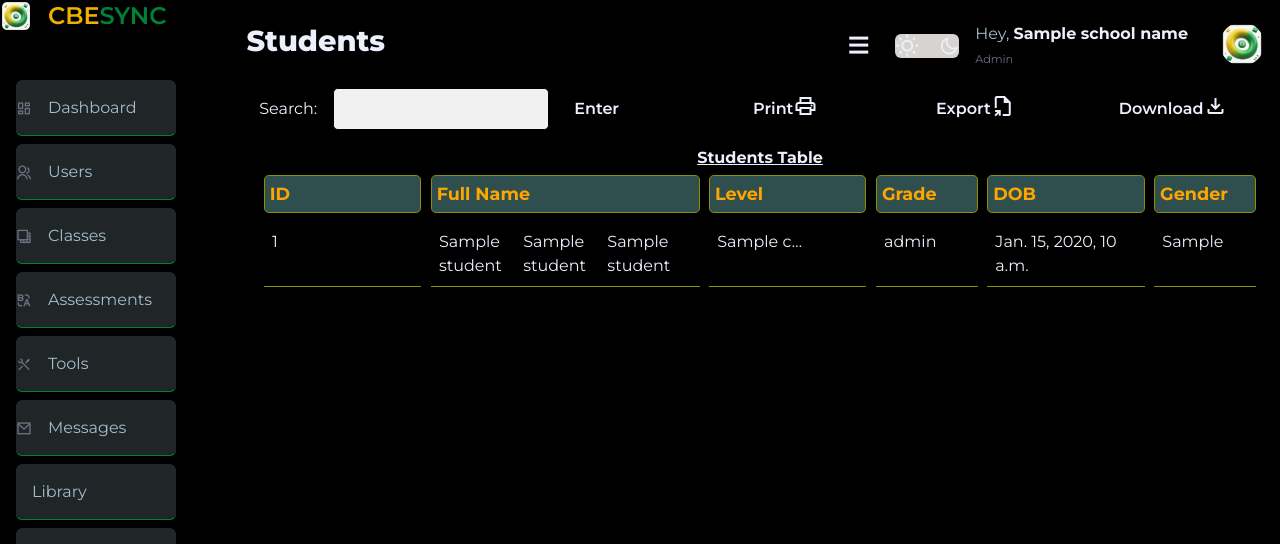
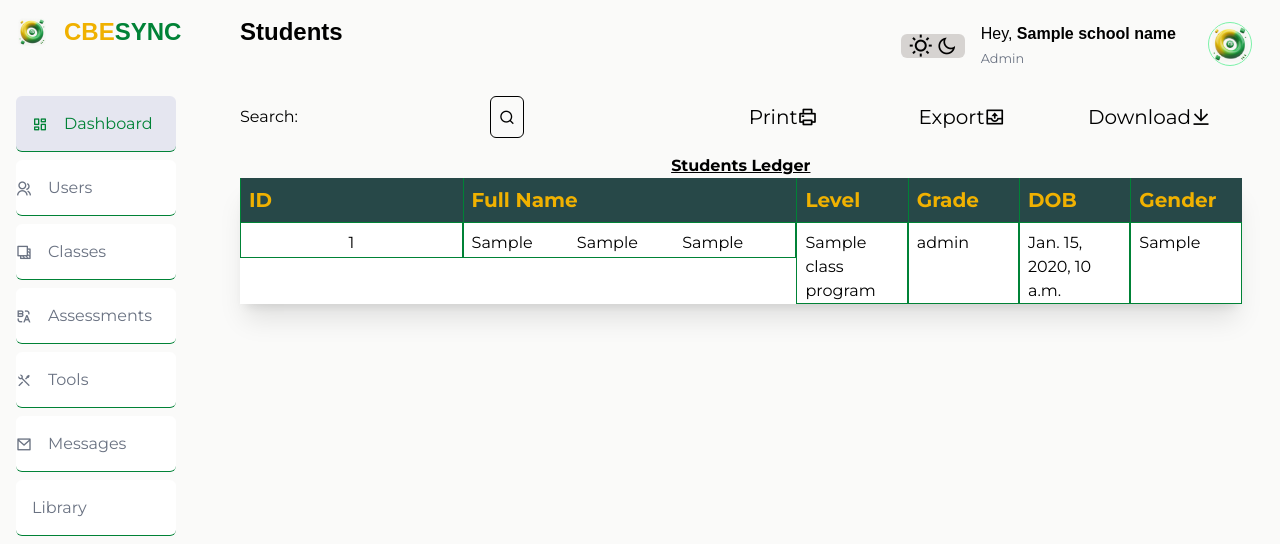
Before and after one commit to MOHAMMEDJUMA573/cbesync, a Django app: template src/schools/templates/schools/dashl1/school_index_students.html in a window 1280 px wide. Shown: the top 544 px of the page. Run offline with Django 5.2, Linux system fonts and the light colour scheme; the template is opened without the code that fills it: most values are stand-ins (such as "Sample title", 1, 10 or a date in 2020); form fields are guessed from the names that the template uses; parts of the project's set-up code (start-up, migrations or seed data) failed here and were passed over; some libraries are stand-ins or nearby versions; some web fonts are replaced.

Commit message:
Added student ledger tailwindcss version

```diff
--- a/src/schools/templates/schools/dashl0/school_assess.html
+++ b/src/schools/templates/schools/dashl0/school_assess.html
@@ -7,7 +7,7 @@
 {% endblock head_css %}
 {% block head_title %} {{block.super}}-{{page_title}}  {% endblock head_title %}
 {% block content %}
-  <div class="grid grid-cols-1 w-[97%] mt-0 mb-0 gap-5">
+  <div class="grid grid-cols-1 w-full md:w-[97%] mt-0 mb-0 gap-5">
 	<!--Side bar menu-->
     {% block sidemenu%}
 		{% include 'schools/base/navbar.html' %}
--- a/src/schools/templates/schools/dashl0/school_classmng.html
+++ b/src/schools/templates/schools/dashl0/school_classmng.html
@@ -6,7 +6,7 @@
 {% endblock head_css %}
 {% block head_title %} {{block.super}}-{{page_title}}  {% endblock head_title %}
 {% block content %}
-  <div class="grid grid-cols-1 w-[97%] mt-0 mb-0 gap-5">
+  <div class="grid grid-cols-1 w-full md:w-[97%] mt-0 mb-0 gap-5">
 	<!--Side bar menu-->
     {% block sidemenu%}
 		{% include 'schools/base/navbar.html' %}
--- a/src/schools/templates/schools/dashl0/school_index.html
+++ b/src/schools/templates/schools/dashl0/school_index.html
@@ -6,7 +6,7 @@
 {% endblock head_css %}
 {% block head_title %} {{block.super}}-{{page_title}}  {% endblock head_title %}
 {% block content %}
-  <div class="grid grid-cols-1 w-[97%] mt-0 mb-0 gap-5">
+  <div class="grid grid-cols-1 w-full md:w-[97%] mt-0 mb-0 gap-5">
 	<!--Side bar menu-->
     {% block sidemenu%}
 		{% include 'schools/base/navbar.html' %}
--- a/src/schools/templates/schools/dashl0/school_usermng.html
+++ b/src/schools/templates/schools/dashl0/school_usermng.html
@@ -6,7 +6,7 @@
 {% endblock head_css %}
 {% block head_title %} {{block.super}}-{{page_title}}  {% endblock head_title %}
 {% block content %}
-  <div class="grid grid-cols-1 w-[97%] mt-0 mb-0 gap-5">
+  <div class="grid grid-cols-1 w-full md:w-[97%] mt-0 mb-0 gap-5">
 	<!--Side bar menu-->
     {% block sidemenu%}
 		{% include 'schools/base/navbar.html' %}
--- a/src/schools/templates/schools/dashl1/school_index_students.html
+++ b/src/schools/templates/schools/dashl1/school_index_students.html
@@ -1,132 +1,139 @@
 {% extends 'schools/base/base.html' %}
 {% load static%}
 {% block head_css %}
-    {% include 'base/schools/css.html' %} <!--To be deleted-->
-    <link rel="stylesheet" href="{% static 'schools/css/dashl1/school_index_bledger.css'%}">
+	<!-- no custom css  -->
 {% endblock head_css %}
 {% block head_title %} {{block.super}}-{{page_title}}  {% endblock head_title %}
 {% block content %}
-	<div class="top-level-box">
+    <div class="grid grid-cols-1 w-full md:w-[97%] mt-0 mb-0 gap-5">
 			<!--Side bar menu-->
 			{% block sidemenu%}
 					{% include 'schools/base/navbar.html'%}
 			{% endblock sidemenu%}
 			<!--main body-->
-	<main>
-		<h1 class="main-header">Students</h1>
-		<div class="main-grid">
-            <div class="maing-top-utils">
-                <div class="maing-topu-p">
-                    <form action="{% url 'schools:school_student_ledgerview' %}" class="maing-topu-p" method="post">
+			<main class="p-4 md:p-0 md:ml-32 lg:ml-60 mt-4 ">
+				<p class="text-2xl font-bold font-sgothic relative -top-4 md:top-0">Students</p>
+				<div class="relative top-12">
+					<!-- main top utils  -->
+					<div class="grid grid-cols-1 md:grid-cols-3 lg:grid-cols-6 gap-4 mb-4">
+						<div class="flex items-center col-span-2 lg:col-span-3">
+							<form action="{% url 'schools:school_student_ledgerview' %}" class="flex items-center" method="post">
 								{% csrf_token %}
 									<label for="id_student_data">
 										Search:
 										<!--  <p>{{form.student_data.errors}}</p>  -->
 									</label>
 									{{form.student_data}}
-                        <button class="sButton" type="submit" name="st_ledger_search">Enter</button>
+									<button type="submit" name="st_ledger_search" class="p-2 flex rounded-md border cursor-pointer">
+											<i class="ri-search-line"></i>
+									</button>
 							</form>
 						</div>
-                <form action="{% url 'schools:school_student_ledgerview' %}" class="maing-topu-p" method="post">
+						<form action="{% url 'schools:school_student_ledgerview' %}" method="post" class="flex items-center">
 							{% csrf_token %}
-                    <button type="submit" class="maing-topu-p" name="st_ledger_print">
-                        <div class="maing-tpp-label">Print</div>
-                        <div class="maing-tpp-label">
-                            <span class="material-symbols-outlined">print</span>
+							<button type="submit" class="flex items-center" name="st_ledger_print">
+								<div class="text-xl cursor-pointer">Print</div>
+								<div class="text-xl cursor-pointer">
+										<i class="ri-printer-line"></i>
 								</div>
 							</button>
 						</form>
-                <form class="maing-topu-p">
-                    <button class="maing-topu-p">
-                        <div class="maing-tpp-label">Export</div>
-                        <div class="maing-tpp-label">
-                            <span class="material-symbols-outlined">file_export</span>
+						<form class="items-center hidden lg:flex">
+							<button class="flex items-center">
+								<div class="text-xl cursor-pointer">Export</div>
+								<div class="text-xl cursor-pointer">
+										<i class="ri-export-line"></i>
 								</div>
 							</button>
 						</form>
-                <form class="maing-topu-p">
-                    <button class="maing-topu-p">
-                        <div class="maing-tpp-label">Download</div>
-                        <div class="maing-tpp-label">
-                            <span class="material-symbols-outlined">download</span>
+						<form class="items-center hidden lg:flex">
+							<button class="flex items-center">
+								<div class="text-xl cursor-pointer">Download</div>
+								<div class="text-xl cursor-pointer">
+									<i class="ri-download-line"></i>
 								</div>
 							</button>
 						</form>
-
 					</div>
-            <!--DIv to display when the there is data from the serch method-->
+					<!-- search results -->
 					{% if search_results is None %}
 							<!--Not a post request-->
 					{% elif search_results == "empty" %}
-            <div class="main-data-grid">
+						<div class="mb-4">
 								<ul class="errorlist">
 										<li>No such user</li>
 								</ul>
 						</div>
 					{% else %}
-                <div class="main-data-grid">
+						<div class="mb-4">
+							<div class="flex items-center justify-center underline font-bold text-srezs">
+									Search Results
+							</div>
+							<div class="flex flex-col">
 								{% for student in search_results %}
 									{% if forloop.first %}
-                            <div class="maing-data-header search-results">
-                                Search Results
-                            </div>
-                            <div class="maing-data-table">
-                                <div class="maingt-header-row">
-                                    <div class="maingth-data">ID</div>
-                                    <div class="maingth-data">Full Name</div>
-                                    <div class="maingth-data">Level</div>
-                                    <div class="maingth-data">Grade</div>
-                                    <div class="maingth-data">DOB</div>
-                                    <div class="maingth-data">Gender</div>
-                                </div>
-                        {% endif %}
-                            <div class="maingt-data-row search-results">
-                                <div class="maingtr-data">{{ student.student_id|truncatechars:12 }}</div>
-                                <div class="maingtr-data">
-                                    <div class="maingtr-data-p1">{{ student.student_first_name }}</div>
-                                    <div class="maingtr-data-p1">{{ student.student_middle_name }}</div>
-                                    <div class="maingtr-data-p1">{{ student.student_last_name }}</div>
-                                </div>
-                                <div class="maingtr-data">{{student.student_class.class_program.program_name|truncatechars:9}}</div>
-                                <div class="maingtr-data">{{student.student_class.class_level_str}}</div>
-                                <div class="maingtr-data">{{ student.student_dob }}</div>
-                                <div class="maingtr-data">{{ student.student_gender }}</div>
-                            </div>
-                        {% if forloop.last %}
-                            <!--Close the open table-->
+									<!-- ledger header  -->
+									<div class="grid grid-cols-4 md:grid-cols-5 lg:grid-cols-8 xl:grid-cols-9 bg-white">
+											<div class="bg-tablebg text-cbep1 border-l border-primary col-span-2 font-bold text-xl p-2">ID</div>
+											<div class="bg-tablebg text-cbep1 border-l border-primary col-span-2 lg:col-span-3 font-bold text-xl p-2">Full Name</div>
+											<div class="bg-tablebg text-cbep1 border-l border-primary font-bold text-xl p-2 hidden lg:flex">Level</div>
+											<div class="bg-tablebg text-cbep1 border-l border-primary font-bold text-xl p-2 hidden md:flex">Grade</div>
+											<div class="bg-tablebg text-cbep1 border-l border-primary font-bold text-xl p-2 hidden xl:flex" title="Date of birth">DOB</div>
+											<div class="bg-tablebg text-cbep1 border-l border-primary font-bold text-xl p-2 hidden lg:flex">Gender</div>
 									</div>
 									{% endif %}
 								{% endfor %}
+								<div class="max-h-144 overflow-auto cursor-pointer" id="stdtblbody">
+									{% for student in search_results %}
+										<div class="grid grid-cols-4 md:grid-cols-5 lg:grid-cols-8 xl:grid-cols-9 bg-white text-srezs">
+											<div class="border border-primary flex col-span-2 justify-center p-2 pb-0 max-h-9 overflow-auto">{{student.student_id}}</div>
+											<div class="border border-primary col-span-2 lg:col-span-3 flex p-2 pb-0 max-h-9 overflow-auto">
+													<span class="mr-2">{{ student.student_first_name }}</span>
+													<span class="mr-2">{{ student.student_middle_name }}</span>
+													<span class="mr-2">{{ student.student_last_name }}</span>
+											</div>
+											<div class="border border-primary justify-start p-2 pb-0 hidden lg:flex">{{student.student_class.class_program.program_name}}</div>
+											<div class="border border-primary justify-start p-2 pb-0 hidden md:flex">{{student.student_class.class_level_str}}</div>
+											<div class="border border-primary justify-start p-2 pb-0 hidden xl:flex">{{student.student_dob}}</div>
+											<div class="border border-primary justify-start p-2 pb-0 hidden lg:flex">{{student.student_gender}}</div>
+										</div>
+									{% endfor %}
+								</div>
+							</div>
 						</div>
 					{% endif %}
-            <!--XXX-->
-            <div class="maing-data-grid">
-                <div class="maing-data-header">
-                    Students Table
+					<!-- Student Ledger -->
+					<div class="">
+						<div class="flex items-center justify-center underline font-bold">
+								Students Ledger
 						</div>
-                <div class="maing-data-table">
-                    <div class="maingt-header-row">
-                        <div class="maingth-data">ID</div>
-                        <div class="maingth-data">Full Name</div>
-                        <div class="maingth-data">Level</div>
-                        <div class="maingth-data">Grade</div>
-                        <div class="maingth-data">DOB</div>
-                        <div class="maingth-data">Gender</div>
+						<div class="flex flex-col shadow-xl">
+							<!-- ledger header  -->
+							<div class="grid grid-cols-4 md:grid-cols-5 lg:grid-cols-8 xl:grid-cols-9 bg-white">
+									<div class="bg-tablebg text-cbep1 border-l border-primary col-span-2 font-bold text-xl p-2">ID</div>
+									<div class="bg-tablebg text-cbep1 border-l border-primary col-span-2 lg:col-span-3 font-bold text-xl p-2">Full Name</div>
+									<div class="bg-tablebg text-cbep1 border-l border-primary font-bold text-xl p-2 hidden lg:flex">Level</div>
+									<div class="bg-tablebg text-cbep1 border-l border-primary font-bold text-xl p-2 hidden md:flex">Grade</div>
+									<div class="bg-tablebg text-cbep1 border-l border-primary font-bold text-xl p-2 hidden xl:flex" title="Date of birth">DOB</div>
+									<div class="bg-tablebg text-cbep1 border-l border-primary font-bold text-xl p-2 hidden lg:flex">Gender</div>
 							</div>
+							<!-- ledger body  -->
+							<div class="max-h-144 overflow-auto cursor-pointer" id="stdtblbody">
 								{% for student in school_students%}
-                    <div class="maingt-data-row">
-                        <div class="maingtr-data">{{student.student_id|truncatechars:12}}</div>
-                        <div class="maingtr-data">
-                            <div class="maingtr-data-p1">{{student.student_first_name}}</div>
-                            <div class="maingtr-data-p1">{{student.student_middle_name}}</div>
-                            <div class="maingtr-data-p1">{{student.student_last_name}}</div>
+									<div class="grid grid-cols-4 md:grid-cols-5 lg:grid-cols-8 xl:grid-cols-9 bg-white">
+										<div class="border border-primary flex col-span-2 justify-center p-2 pb-0 max-h-9 overflow-auto">{{student.student_id}}</div>
+										<div class="border border-primary col-span-2 lg:col-span-3 flex p-2 pb-0 max-h-9 overflow-auto">
+											<span class="mr-2">{{student.student_first_name}}</span>
+											<span class="mr-2">{{student.student_middle_name}}</span>
+											<span class="mr-2">{{student.student_last_name}}</span>
 										</div>
-                        <div class="maingtr-data">{{student.student_class.class_program.program_name|truncatechars:9}}</div>
-                        <div class="maingtr-data">{{student.student_class.class_level_str}}</div>
-                        <div class="maingtr-data">{{student.student_dob}}</div>
-                        <div class="maingtr-data">{{student.student_gender}}</div>
+										<div class="border border-primary justify-start p-2 pb-0 hidden lg:flex">{{student.student_class.class_program.program_name}}</div>
+										<div class="border border-primary justify-start p-2 pb-0 hidden md:flex">{{student.student_class.class_level_str}}</div>
+										<div class="border border-primary justify-start p-2 pb-0 hidden xl:flex">{{student.student_dob}}</div>
+										<div class="border border-primary justify-start p-2 pb-0 hidden lg:flex">{{student.student_gender}}</div>
 									</div>
 								{% endfor %}
+							</div>
 						</div>
 					</div>
 				</div>
--- a/src/staticfilesdev/project/index.css
+++ b/src/staticfilesdev/project/index.css
@@ -65,6 +65,7 @@
     --color-inputbg: #e3e3e3;
     --color-tablebg: #274848;
     --color-info: #ff00dd;
+    --color-srezs: #6d6dff;
   }
 }
 @layer base {
@@ -297,6 +301,12 @@
   .mt-12 {
     margin-top: calc(var(--spacing) * 12);
   }
+  .mr-2 {
+    margin-right: calc(var(--spacing) * 2);
+  }
+  .mr-4 {
+    margin-right: calc(var(--spacing) * 4);
+  }
   .mb-0 {
     margin-bottom: calc(var(--spacing) * 0);
   }
@@ -956,11 +994,21 @@
       display: block;
     }
   }
+  .md\:flex {
+    @media (width >= 48rem) {
+      display: flex;
+    }
+  }
   .md\:hidden {
     @media (width >= 48rem) {
       display: none;
     }
   }
+  .md\:w-\[97\%\] {
+    @media (width >= 48rem) {
+      width: 97%;
+    }
+  }
   .md\:w-auto {
     @media (width >= 48rem) {
       width: auto;
@@ -974,6 +1022,16 @@
   .md\:grid-cols-2 {
     @media (width >= 48rem) {
       grid-template-columns: repeat(2, minmax(0, 1fr));
+    }
+  }
+  .md\:grid-cols-3 {
+    @media (width >= 48rem) {
+      grid-template-columns: repeat(3, minmax(0, 1fr));
+    }
+  }
+  .md\:grid-cols-5 {
+    @media (width >= 48rem) {
+      grid-template-columns: repeat(5, minmax(0, 1fr));
     }
   }
   .md\:justify-end {
@@ -1064,6 +1122,11 @@
       left: calc(var(--spacing) * 4);
     }
   }
+  .lg\:col-span-3 {
+    @media (width >= 64rem) {
+      grid-column: span 3 / span 3;
+    }
+  }
   .lg\:mb-0 {
     @media (width >= 64rem) {
       margin-bottom: calc(var(--spacing) * 0);
@@ -1134,6 +1197,16 @@
   .lg\:grid-cols-4 {
     @media (width >= 64rem) {
       grid-template-columns: repeat(4, minmax(0, 1fr));
+    }
+  }
+  .lg\:grid-cols-6 {
+    @media (width >= 64rem) {
+      grid-template-columns: repeat(6, minmax(0, 1fr));
+    }
+  }
+  .lg\:grid-cols-8 {
+    @media (width >= 64rem) {
+      grid-template-columns: repeat(8, minmax(0, 1fr));
     }
   }
   .lg\:grid-cols-13 {
@@ -1196,6 +1269,11 @@
       display: block;
     }
   }
+  .xl\:flex {
+    @media (width >= 80rem) {
+      display: flex;
+    }
+  }
   .xl\:w-\[90\%\] {
     @media (width >= 80rem) {
       width: 90%;
@@ -1214,6 +1292,11 @@
   .xl\:grid-cols-5 {
     @media (width >= 80rem) {
       grid-template-columns: repeat(5, minmax(0, 1fr));
+    }
+  }
+  .xl\:grid-cols-9 {
+    @media (width >= 80rem) {
+      grid-template-columns: repeat(9, minmax(0, 1fr));
     }
   }
   .xl\:justify-center {
@@ -1246,6 +1329,7 @@
     --color-inputbg: #e3e3e3;
     --color-tablebg: #274848;
     --color-info: #ff00dd;
+    --color-srezs: #6d6dff;
   }
   [data-theme='dark'] {
     --color-black: #ffffff;
--- a/src/staticfilesdev/schools/js/dashl1/school_index_ntstaff.js
+++ b/src/staticfilesdev/schools/js/dashl1/school_index_ntstaff.js
@@ -1,4 +1,4 @@
 function T2(){
-    document.querySelectorAll(".sidebar a")[0].classList.add("active");
+    document.querySelectorAll("#sidebar a")[0].classList.add("active");
 }
 T2();
--- a/src/staticfilesdev/schools/js/dashl1/school_index_students.js
+++ b/src/staticfilesdev/schools/js/dashl1/school_index_students.js
@@ -1,4 +1,4 @@
 function T2(){
-    document.querySelectorAll(".sidebar a")[0].classList.add("active");
+    document.querySelectorAll("#sidebar a")[0].classList.add("active");
 }
 T2();
--- a/src/staticfilesdev/schools/js/dashl1/school_index_teachers.js
+++ b/src/staticfilesdev/schools/js/dashl1/school_index_teachers.js
@@ -1,4 +1,4 @@
 function T2(){
-    document.querySelectorAll(".sidebar a")[0].classList.add("active");
+    document.querySelectorAll("#sidebar a")[0].classList.add("active");
 }
 T2();
--- a/src/students/forms.py
+++ b/src/students/forms.py
@@ -240,7 +240,8 @@ class StudentSearchForm(forms.Form):
         widget=forms.TextInput(
             attrs={
                 "autocomplete":"off",
-                "placeholder":"Name or SID"
+                "placeholder":"Name or SID",
+                "class":"flex flex-1 outline-0 p-2 rounded-md max-w-auto md:max-w-[30ch] bg-inputbg ml-4 mr-4"
             }
         )
     )
@@ -261,7 +262,6 @@ class StudentSearchForm(forms.Form):
 
 
         return cleaned_data
-
 
 class StudentEnrollmentForm(forms.Form):
     def __init__(self, *args, **kwargs):
```
Also changed, not shown: other parts of src/staticfilesdev/project/index.css (+35 -3 lines). Lines whose indentation alone changed are shown as unchanged.
